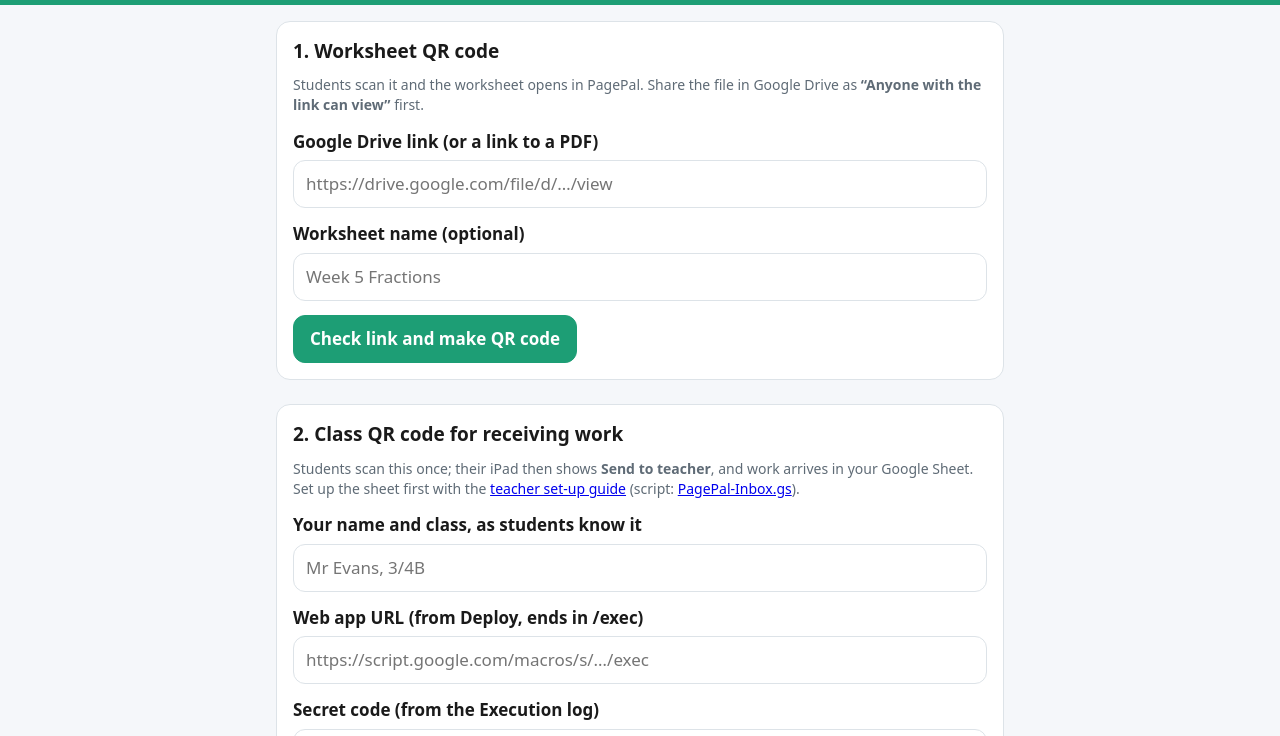
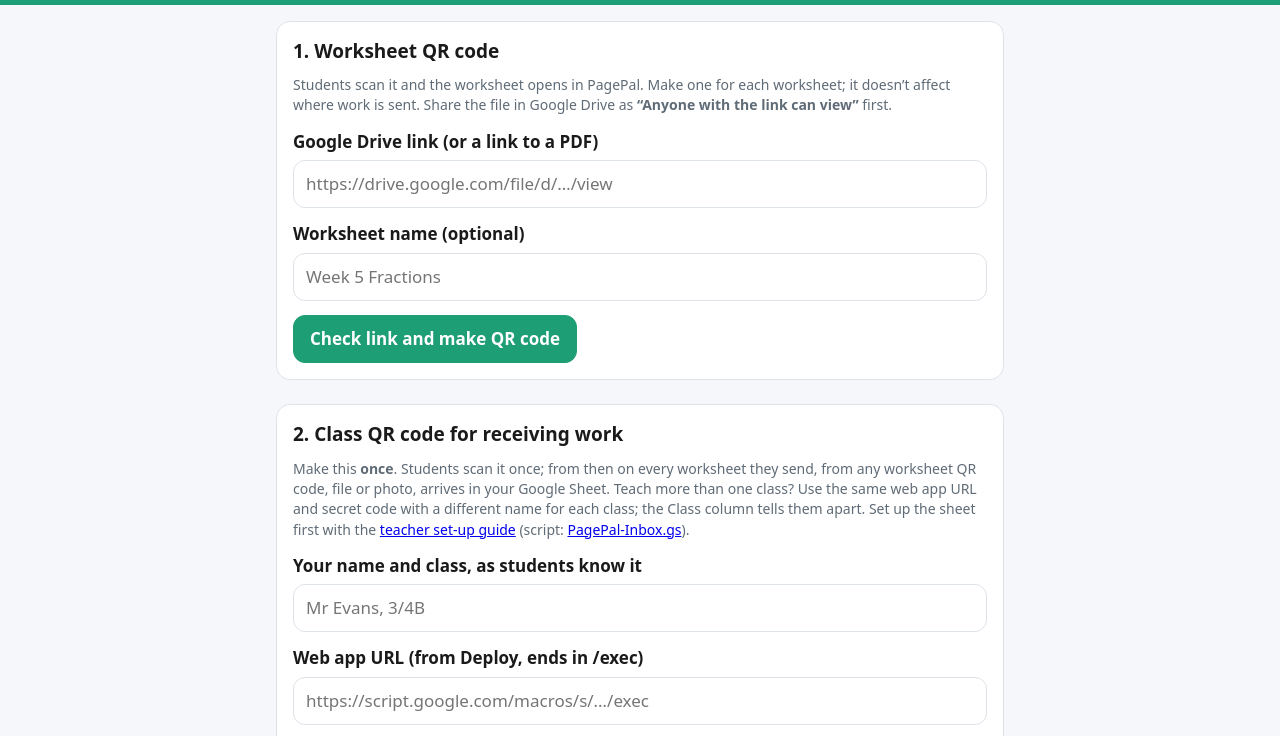
Before and after one commit to evandevon/PagePal, a website with bundled scripts: page teacher.html in a window 1280 px wide. Shown: the part 56-792 px from the top of the page. Built offline with nearby package versions, Linux system fonts and the light colour scheme.

Commit message:
Teacher page: explain one class QR receives work from every worksheet
Co-Authored-By: Claude Opus 5.5 <noreply@anthropic.com>
Claude-Session: https://claude.ai/code/session_01TRveSW6VeK8Kwdi4M61jmV

```diff
--- a/teacher.html
+++ b/teacher.html
@@ -22,7 +22,7 @@
   <main>
     <section class="card" aria-labelledby="h-ws">
       <h2 id="h-ws">1. Worksheet QR code</h2>
-      <p class="note">Students scan it and the worksheet opens in PagePal. Share the file in Google Drive as <strong>“Anyone with the link can view”</strong> first.</p>
+      <p class="note">Students scan it and the worksheet opens in PagePal. Make one for each worksheet; it doesn’t affect where work is sent. Share the file in Google Drive as <strong>“Anyone with the link can view”</strong> first.</p>
 
       <label class="field-label" for="ws-link">Google Drive link (or a link to a PDF)</label>
       <input id="ws-link" type="text" inputmode="url" autocomplete="off" spellcheck="false"
@@ -50,7 +50,7 @@
 
     <section class="card" aria-labelledby="h-inbox">
       <h2 id="h-inbox">2. Class QR code for receiving work</h2>
-      <p class="note">Students scan this once; their iPad then shows <strong>Send to teacher</strong>, and work arrives in your Google Sheet. Set up the sheet first with the
+      <p class="note">Make this <strong>once</strong>. Students scan it once; from then on every worksheet they send, from any worksheet QR code, file or photo, arrives in your Google Sheet. Teach more than one class? Use the same web app URL and secret code with a different name for each class; the Class column tells them apart. Set up the sheet first with the
         <a href="https://claude.ai/artifact/D4guC9H9etjt9FgFegXvW7" target="_blank" rel="noopener">teacher set-up guide</a>
         (script: <a href="https://github.com/evandevon/PagePal/blob/main/teacher/PagePal-Inbox.gs" target="_blank" rel="noopener">PagePal-Inbox.gs</a>).</p>
 
```
